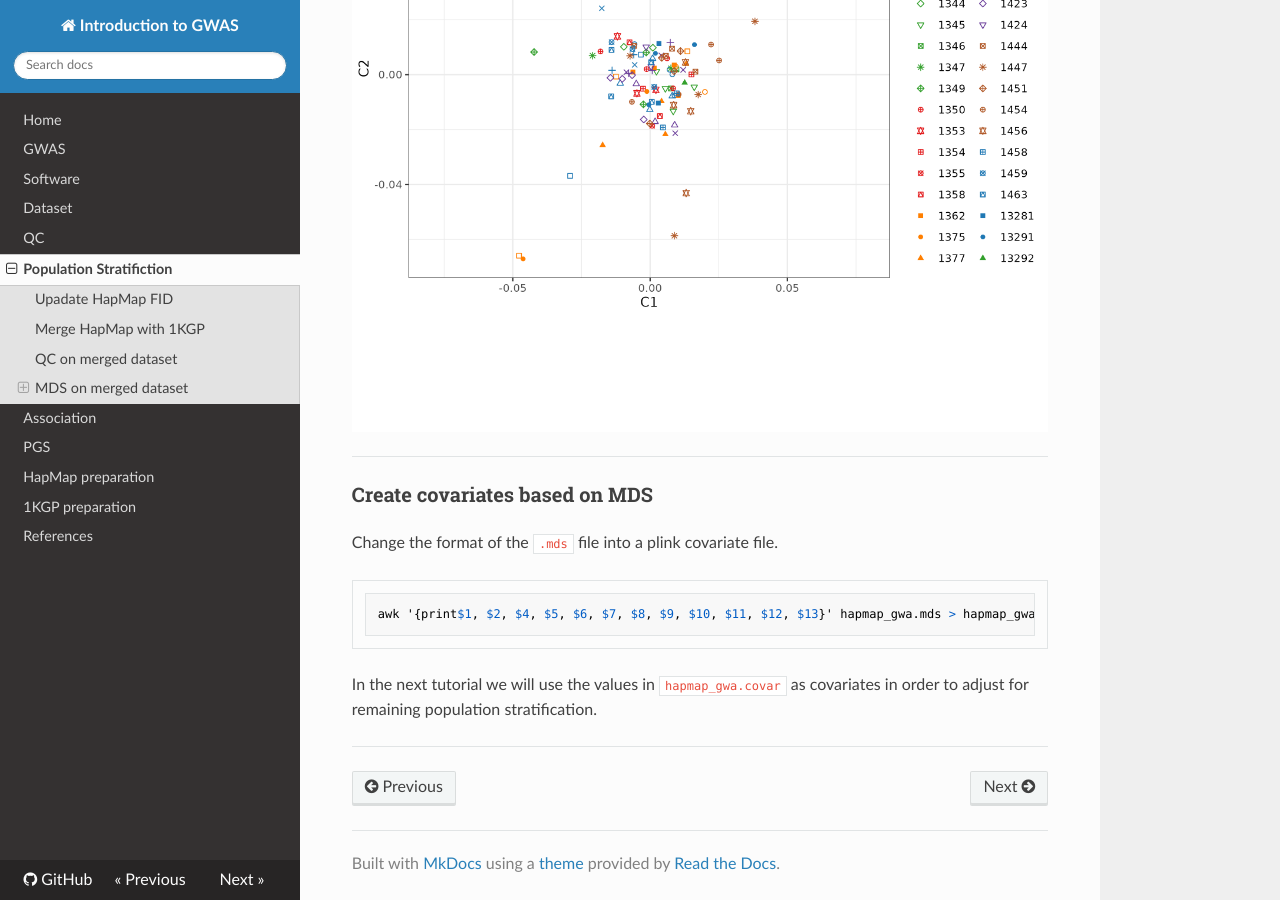
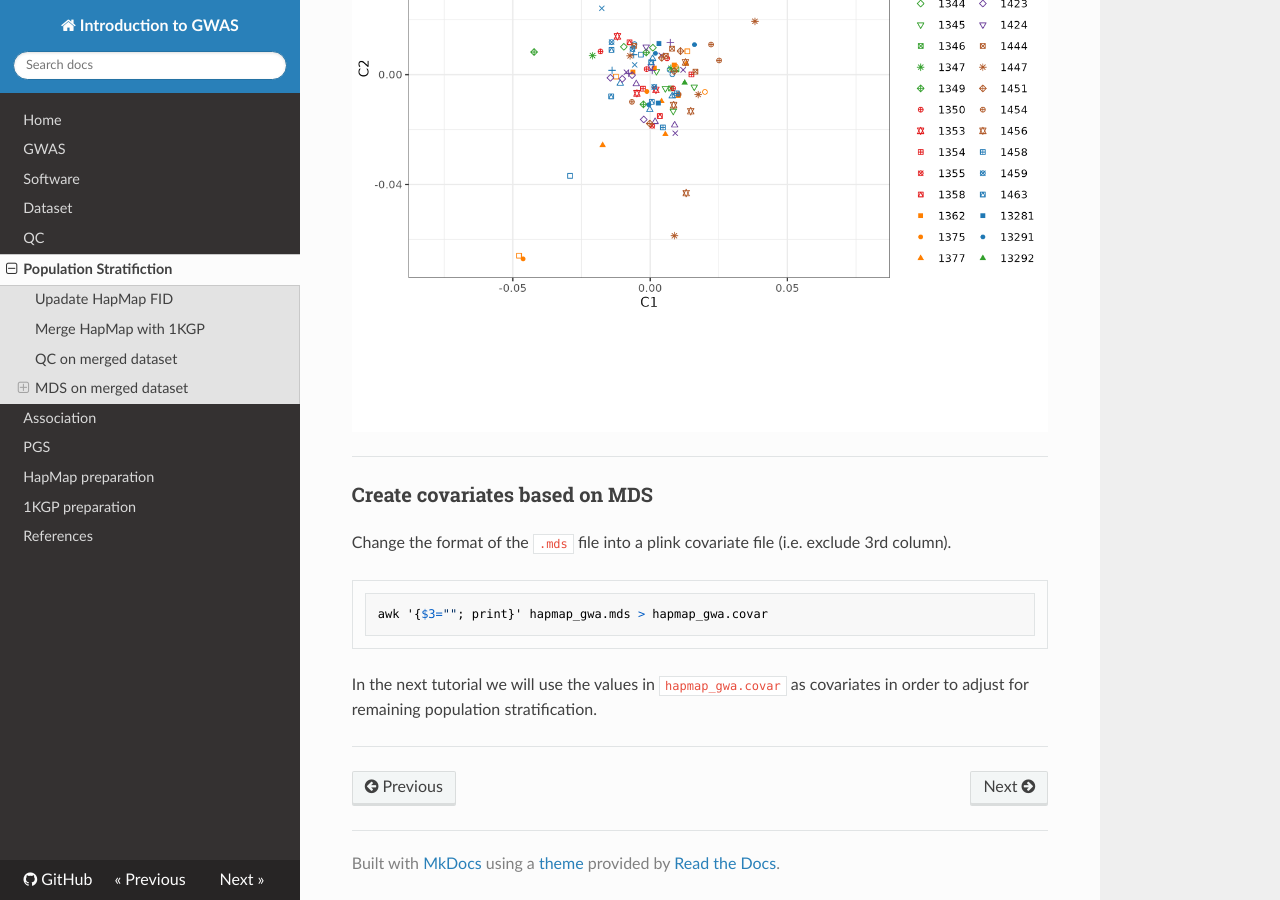
Before and after one commit to bajicv/gwas_intro, an MkDocs documentation site: the page built from docs/05_pop_stratification.md, in a window 1280 px wide and 900 px high, scrolled down 4997 px. Built offline with MkDocs 1.6.1, drawn with Linux system fonts in a browser that asks for light colours; nearby versions of some CDN libraries.

Commit message:
changes in 4 and 5

```diff
--- a/docs/05_pop_stratification.md
+++ b/docs/05_pop_stratification.md
@@ -98,9 +98,9 @@ Now we can use our R script to plot mds.
 
 ### Create covariates based on MDS
 
-Change the format of the `.mds` file into a plink covariate file.
+Change the format of the `.mds` file into a plink covariate file (i.e. exclude 3rd column).
 
-    awk '{print$1, $2, $4, $5, $6, $7, $8, $9, $10, $11, $12, $13}' hapmap_gwa.mds > hapmap_gwa.covar
+    awk '{$3=""; print}' hapmap_gwa.mds > hapmap_gwa.covar
 
 In the next tutorial we will use the values in `hapmap_gwa.covar` as covariates in order to adjust for remaining population stratification.
 
```
Also changed, not shown: docs/03_dataset.md (+2 -1 lines), docs/04_QC.md (+13 -12 lines), docs/07_PGS.md (+1 -1 lines).
